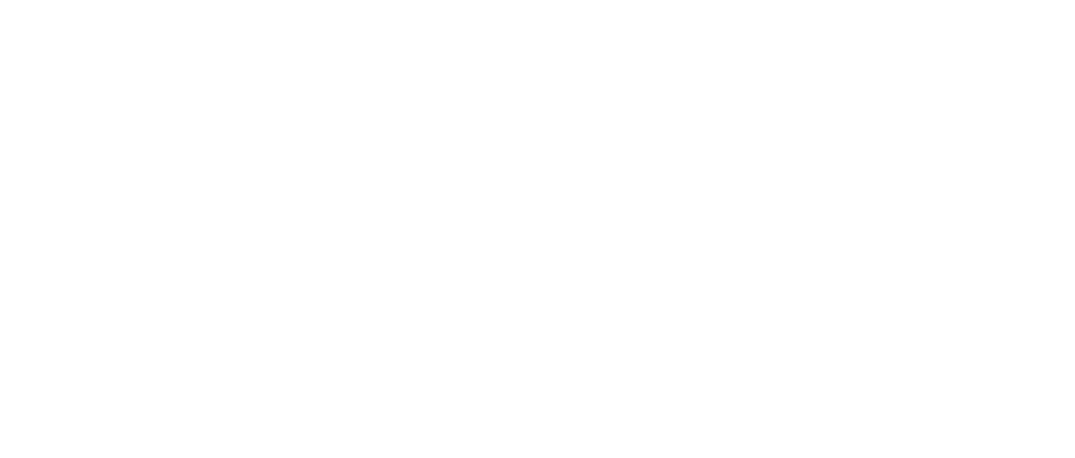
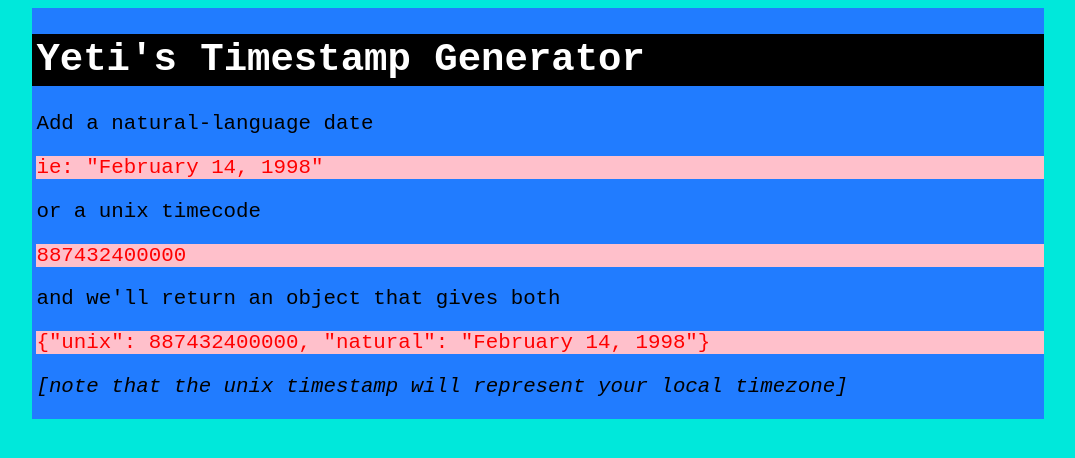
Before and after one commit to yeti-detective/yeti_c9_tests, a website: page index.html in a window 1280 px wide. Shown: the whole page, without its empty margins (102-1177 px from the left). Drawn offline with Linux system fonts and the light colour scheme.

Commit message:
Final commit of 2016!

```diff
--- a/index.html
+++ b/index.html
@@ -1,11 +1,62 @@
 <!DOCTYPE html>
-<html>
-    <head>
-        <script>
+        <html>
+        <head>
+            <title>Yeti's Timestamp Page</title>
+            <style>
+                body {
+                    background-color: #00E8DB;
+                }
 
-        </script>
-    </head>
-    <body>
+                h1 {
+                    background-color: black;
+                    color: white;
+                    font-family: monospace;
+                    font-size: 3em;
+                    padding: 4px;
+                }
 
-    </body>
-</html>
+                p {
+                    font-family: monospace, sans-serif;
+                    font-size: 1.3em;
+                    margin-left: 4px;
+                }
+
+                .container {
+                    width: 100%;
+                    text-align: center;
+                }
+
+                .mid-container {
+                    width: 80%;
+                    text-align: left;
+                    display: inline-block;
+                    background-color: #217CFF;
+                }
+
+                .example {
+                    background-color: pink;
+                    color: red;
+                }
+
+                .date {
+                    width: 100%;
+                    text-align: center;
+                }
+
+            </style>
+        </head>
+        <body>
+        <div class="container">
+            <div class="mid-container">
+                <h1>Yeti's Timestamp Generator</h1>
+                <p>Add a natural-language date</p>
+                <p class="example">ie: "February 14, 1998"</p>
+                <p>or a unix timecode</p>
+                <p class="example">887432400000</p>
+                <p> and we'll return an object that gives both</p>
+                <p class="example">{"unix": 887432400000, "natural": "February 14, 1998"}</p>
+                <p><em>[note that the unix timestamp will represent your local timezone]</em></p>
+            </div>
+        </div>
+        </body>
+        </html>
```
Also changed, not shown: server.js (+20 -13 lines).
